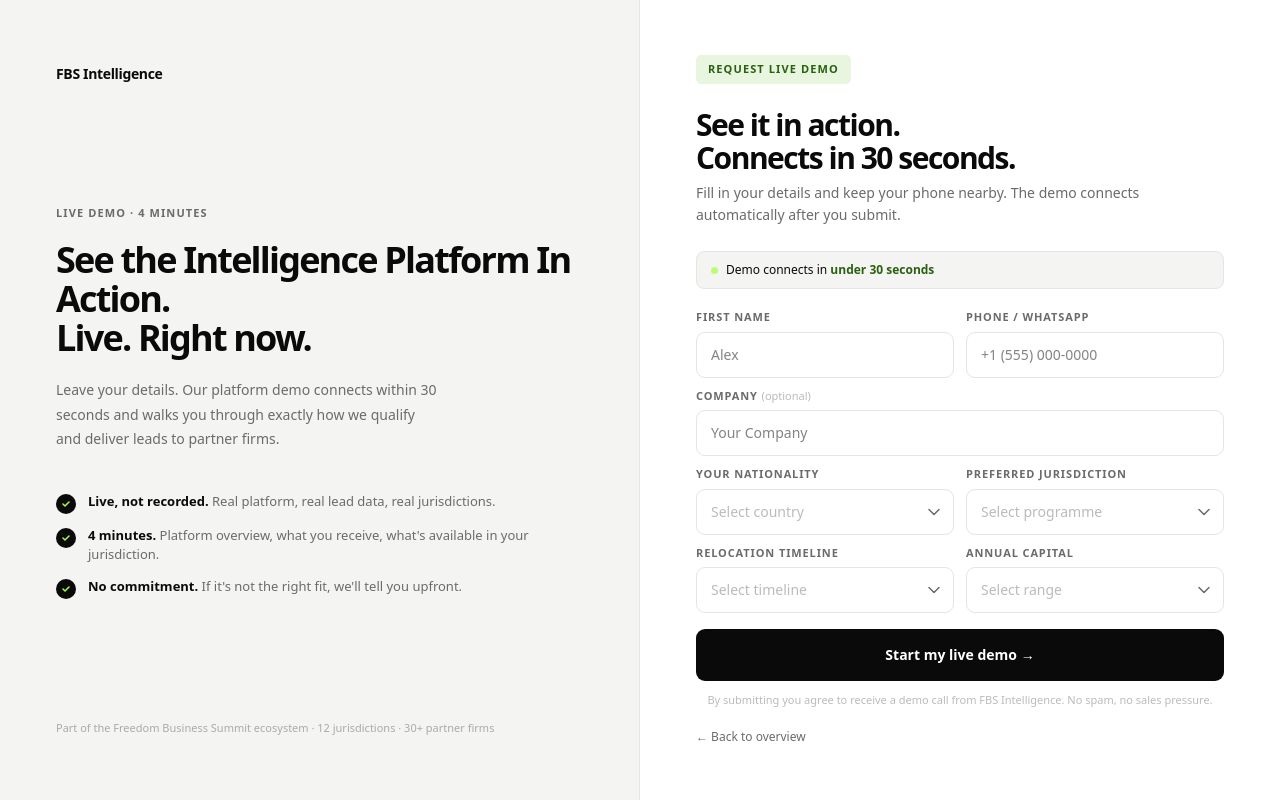
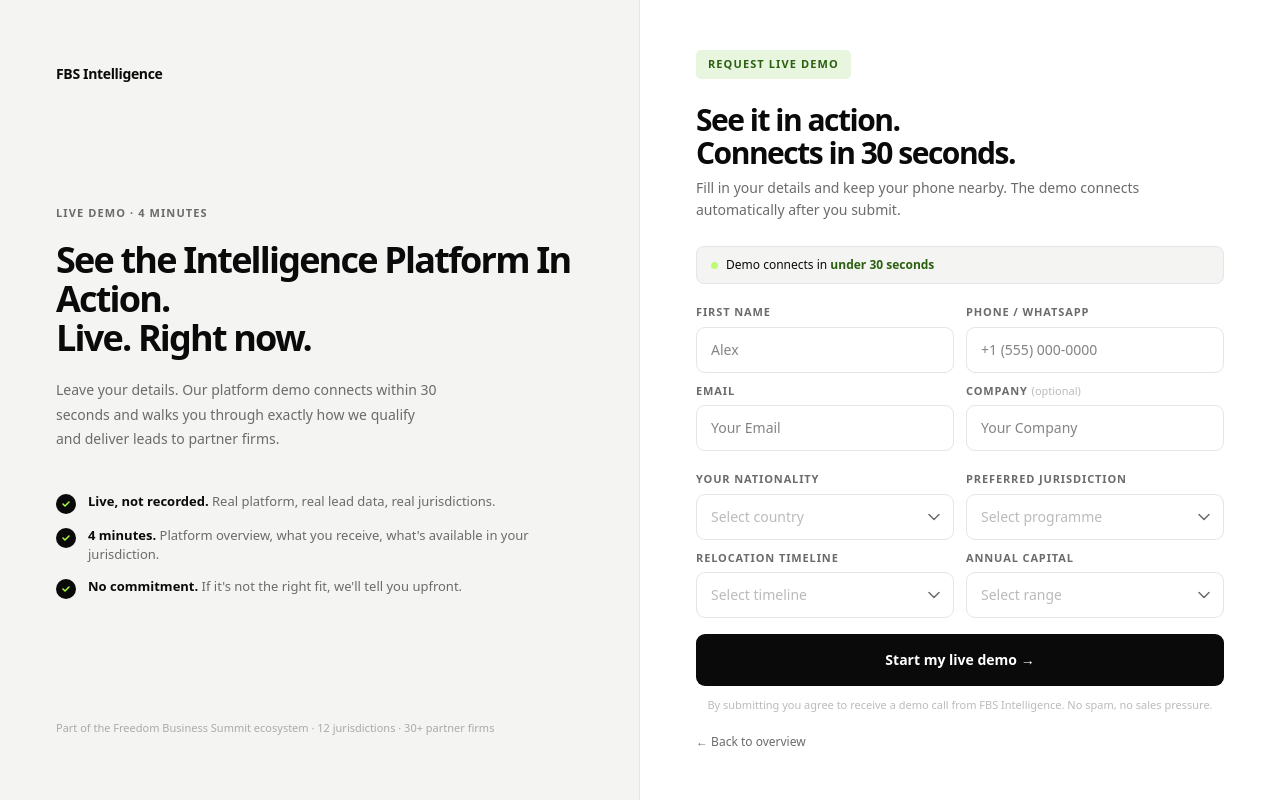
Before and after one commit to freedombusinesssummit-stack/intelligence-fbs-front-main, a Next.js app: page /demo in a window 1280 px wide. Built offline with nearby package versions, Linux system fonts and the light colour scheme.

Commit message:
Update page.tsx

```diff
--- a/app/demo/page.tsx
+++ b/app/demo/page.tsx
@@ -9,6 +9,7 @@
 interface FormData {
 	name: string;
 	phone: string;
+	email: string;
 	company: string;
 	nationality: string;
 	jurisdiction: string;
@@ -80,6 +81,7 @@
 	const [formData, setFormData] = useState<FormData>({
 		name: '',
 		phone: '',
+		email: '',
 		company: '',
 		nationality: '',
 		jurisdiction: '',
@@ -128,6 +130,7 @@
 		const required: (keyof FormData)[] = [
 			'name',
 			'phone',
+			'email',
 			'nationality',
 			'jurisdiction',
 			'timeline',
@@ -150,19 +153,13 @@
 		}
 
 		try {
-			const res = await fetch(
-				'https://intelligence-fbs-production.up.railway.app/api/leads',
-				{
+			const res = await fetch('http://localhost:5000/api/leads', {
 				method: 'POST',
 				headers: {
 					'Content-Type': 'application/json',
 				},
-					body: JSON.stringify({
-						...formData,
-						Company: formData.company,
-					}),
-				},
-			);
+				body: JSON.stringify(formData),
+			});
 
 			if (!res.ok) {
 				throw new Error('Failed to send lead');
@@ -309,6 +306,17 @@
 						</div>
 
 						{/* Company */}
+						<div className='grid grid-cols-1 sm:grid-cols-2 gap-3 mb-2.5'>
+							<Field label='Email' error={errors.email}>
+								<input
+									type='email'
+									placeholder='Your Email'
+									value={formData.email}
+									onChange={e => handleChange('email', e.target.value)}
+									className={inputCls(errors.email)}
+								/>
+							</Field>
+
 							<Field
 								label={
 									<>
@@ -328,6 +336,7 @@
 									className={inputCls(false)}
 								/>
 							</Field>
+						</div>
 
 						{/* Nationality + Jurisdiction */}
 						<div className='grid grid-cols-1 sm:grid-cols-2 gap-3 mb-2.5'>
@@ -375,7 +384,7 @@
 
 						<button
 							onClick={handleSubmit}
-							className='w-full py-4 bg-[#0A0A0A] text-white rounded-[9px] text-sm font-bold hover:opacity-90 transition-opacity'
+							className='w-full py-4 bg-[#0A0A0A] text-white rounded-[9px] text-sm font-bold hover:opacity-90 transition-opacity cursor-pointer'
 						>
 							Start my live demo →
 						</button>
```
Lines whose indentation alone changed are shown as unchanged.
